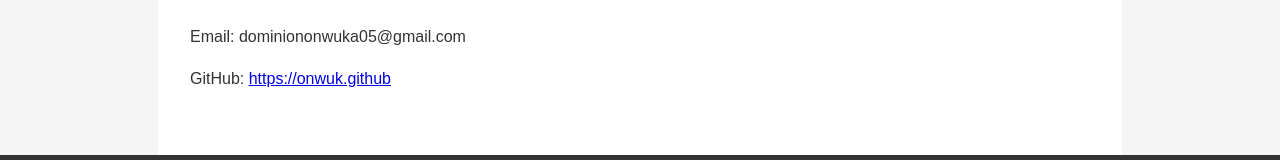
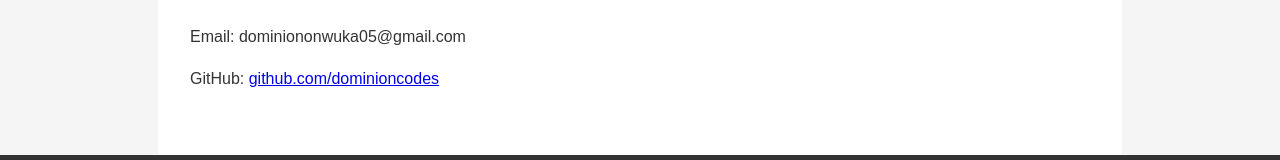
Before and after one commit to onwuk/My-portfolio, a plain HTML site: page index.html in a window 1280 px wide. Shown: the part 1062-1222 px from the top of the page. Drawn offline with Linux system fonts and the light colour scheme.

Commit message:
Update index.html

```diff
--- a/index.html
+++ b/index.html
@@ -95,7 +95,7 @@
     <section>
       <h2>Contact</h2>
       <p>Email: dominiononwuka05@gmail.com</p>
-      <p>GitHub: <a href="https://onwuk.github.io/My-portfolio/" target="_blank">https://onwuk.github </a></p>
+      <p>GitHub: <a href="https://github.com/dominioncodes" target="_blank">github.com/dominioncodes</a></p>
     </section>
   </main>
 
```
